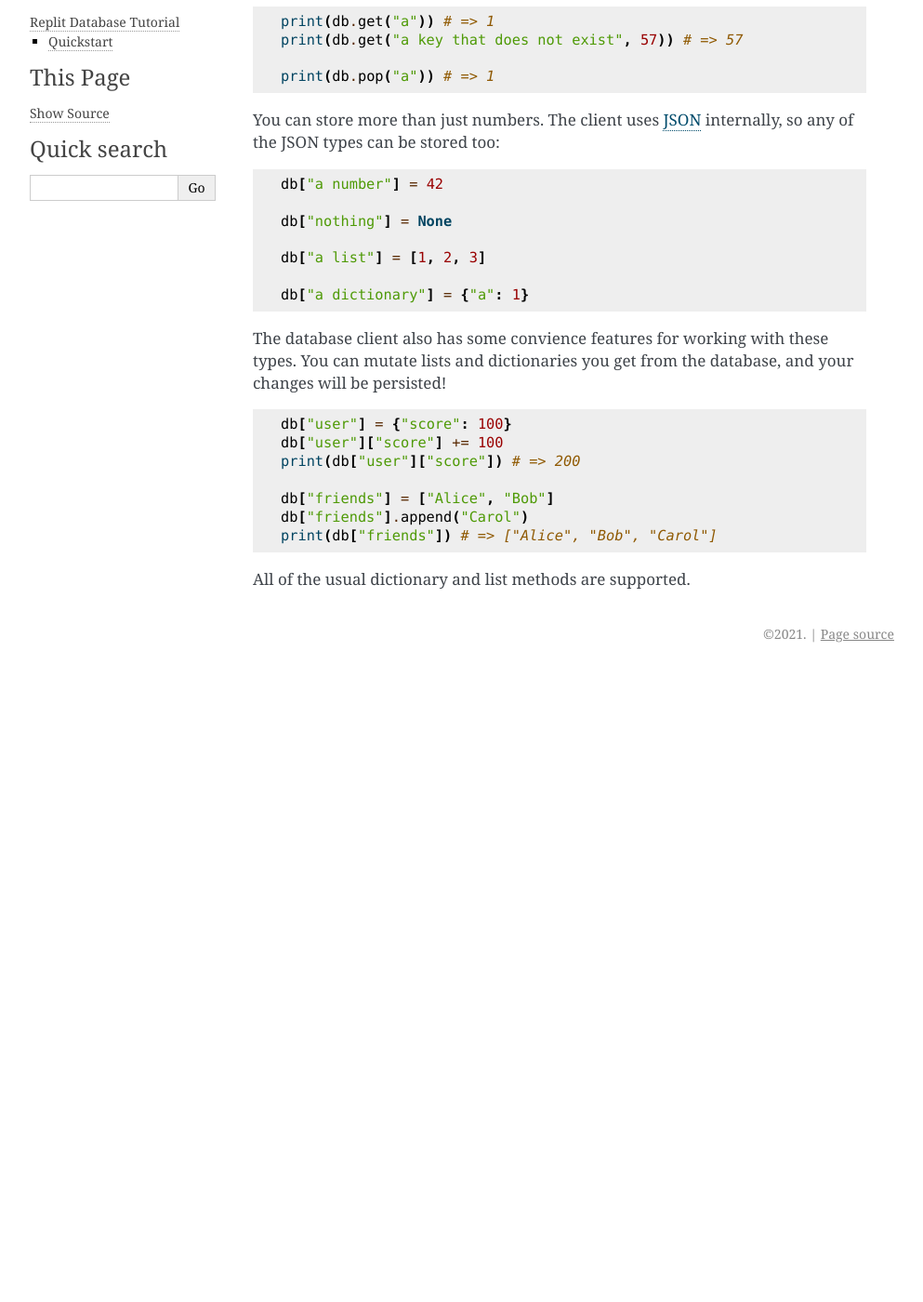
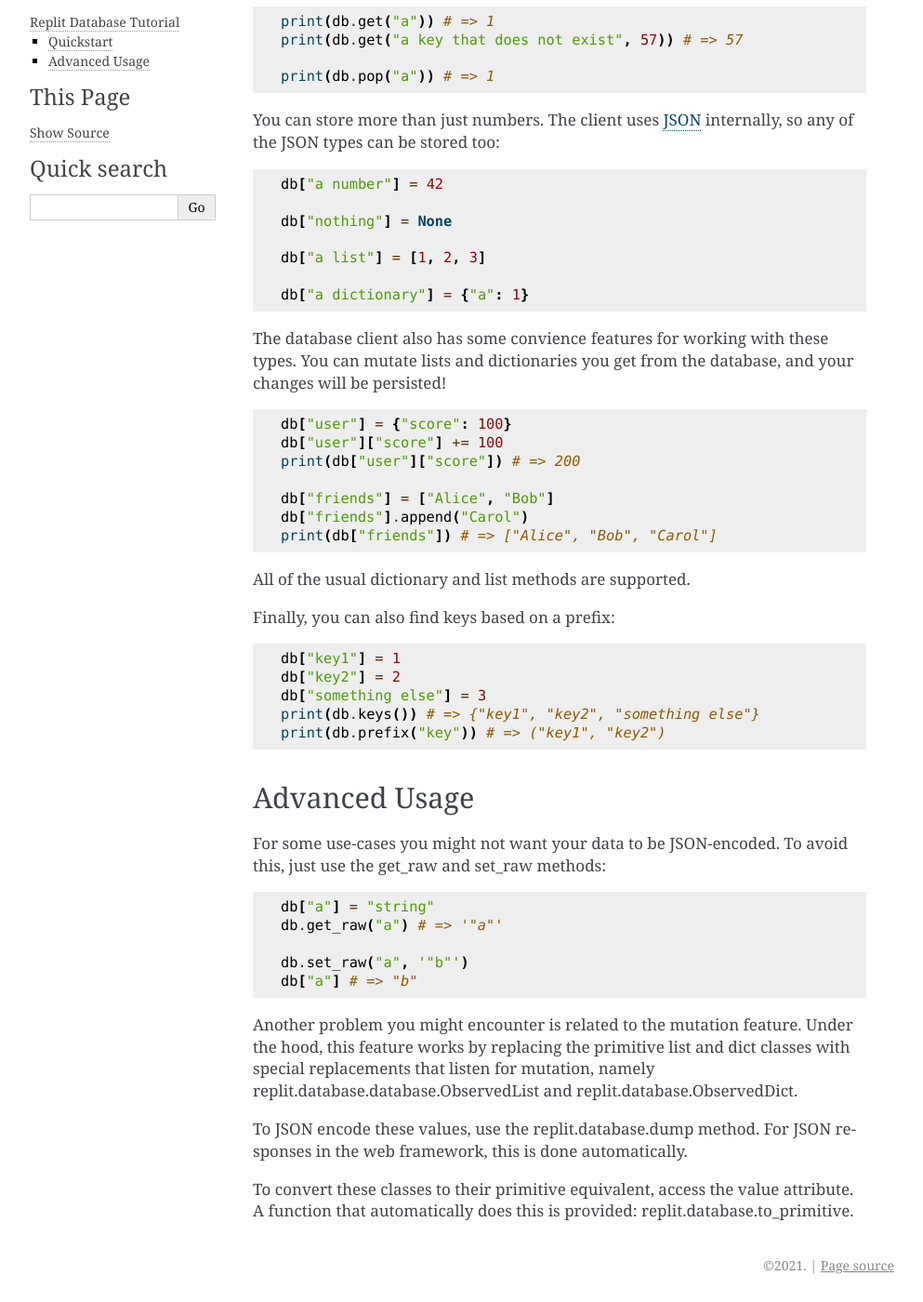
Before and after one commit to replit/replit-py, a Sphinx documentation site: the page built from docs/db_tutorial.rst, in a window 1280 px wide and 1400 px high, scrolled down 640 px. Shown: the whole window at 93% size, without its empty margins (148-1141 px from the left). Built offline with Sphinx 7.4.7, drawn with Linux system fonts in a browser that asks for light colours; before the commit the page ends 1361 px from its top, so only the background shows below that.

Commit message:
Write database advanced usage docs

```diff
--- a/docs/db_tutorial.rst
+++ b/docs/db_tutorial.rst
@@ -66,3 +66,40 @@ be persisted!
 
 
 All of the usual dictionary and list methods are supported.
+
+Finally, you can also find keys based on a prefix:
+
+::
+
+   db["key1"] = 1
+   db["key2"] = 2
+   db["something else"] = 3
+   print(db.keys()) # => {"key1", "key2", "something else"}
+   print(db.prefix("key")) # => ("key1", "key2")
+
+
+Advanced Usage
+--------------
+
+For some use-cases you might not want your data to be JSON-encoded. To avoid this, just
+use the get_raw and set_raw methods:
+
+::
+
+   db["a"] = "string"
+   db.get_raw("a") # => '"a"'
+
+   db.set_raw("a", '"b"')
+   db["a"] # => "b"
+
+
+Another problem you might encounter is related to the mutation feature. Under the hood,
+this feature works by replacing the primitive list and dict classes with special
+replacements that listen for mutation, namely replit.database.database.ObservedList and
+replit.database.ObservedDict.
+
+To JSON encode these values, use the replit.database.dump method. For JSON responses in
+the web framework, this is done automatically.
+
+To convert these classes to their primitive equivalent, access the value attribute. A
+function that automatically does this is provided: replit.database.to_primitive.
```
